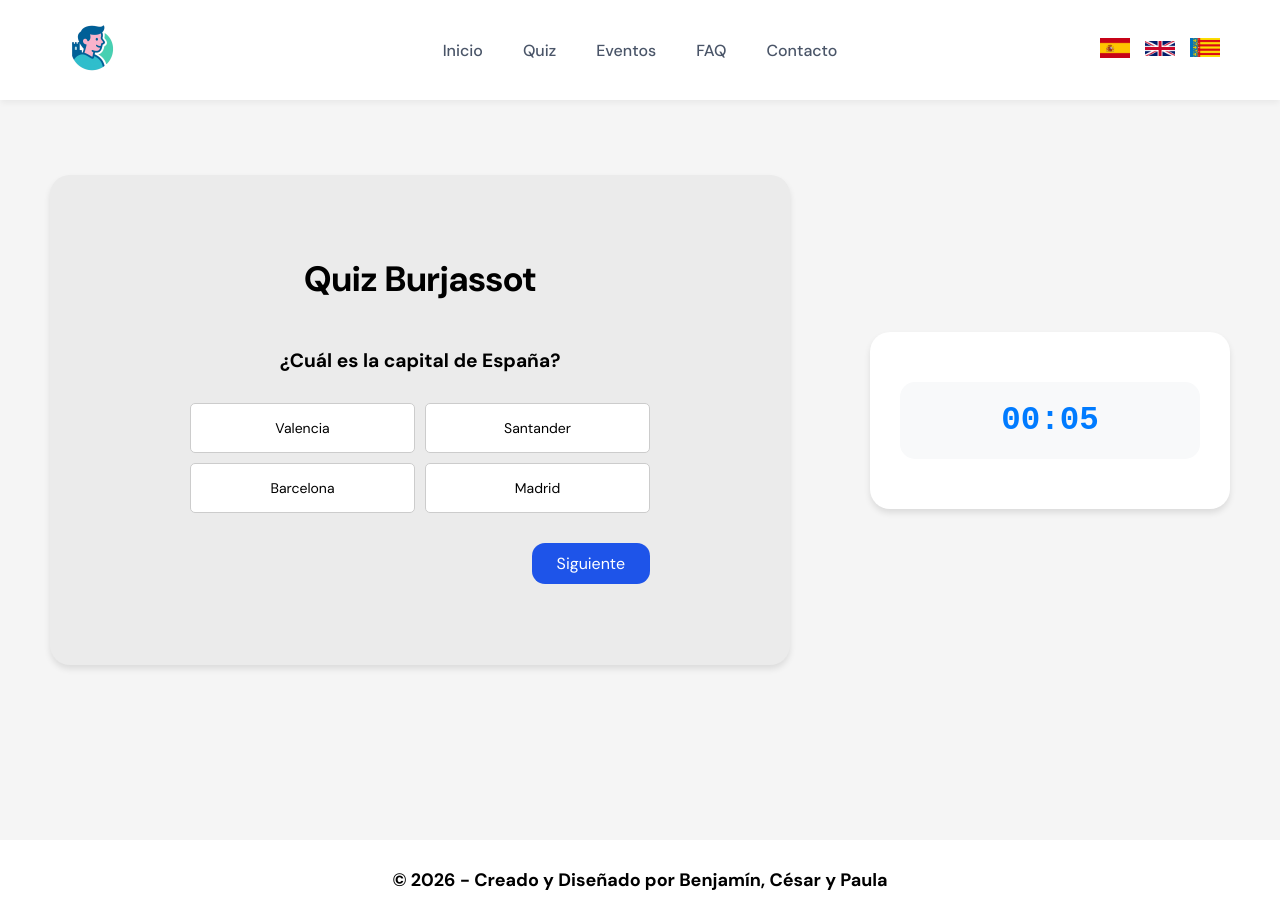
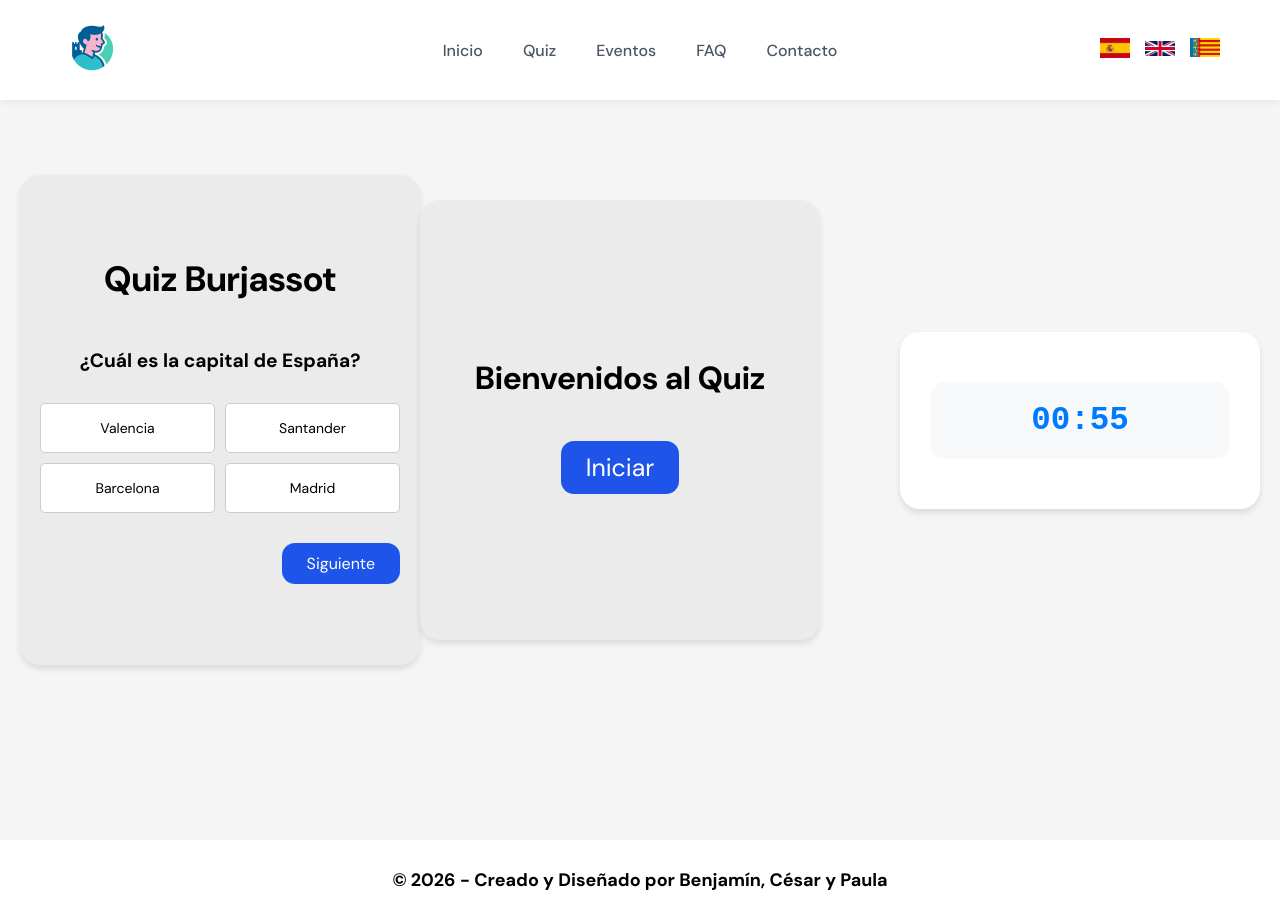
Before and after one commit to benjvm/BurjaConnect, a React (Vite) app: page /QuizBurjassot in a window 1280 px wide. Built offline with nearby package versions, Linux system fonts and the light colour scheme; a web font is replaced by a local one.

Commit message:
Creacion del bloque del quiz

```diff
--- a/src/assets/styles/style_Quiz/QuizBurjassot.css
+++ b/src/assets/styles/style_Quiz/QuizBurjassot.css
@@ -1,9 +1,3 @@
-body
-{
-    margin: 0;
-    font-family: "Inter", sans-serif;
-}
-
 .container
 {
     min-height: 100vh;
@@ -23,6 +17,40 @@ body
     align-content: center;
     margin-left: 10vh;
     ;
+}
+.mainDiv_0
+{
+    display: flex;
+    flex-direction: column;
+    justify-content: center;
+    align-items: center;
+    border-radius: 20px;
+    background-color: rgb(235, 235, 235);
+    width: 100%;
+    max-width: 600px;
+    min-height: 400px;
+    padding: 20px;
+    box-shadow: 0 4px 6px rgba(0, 0, 0, 0.1);
+}
+
+.bt_mainDiv_0
+{
+    background-color: rgb(30, 84, 233);
+    border: none;
+    color: white;
+    padding: 10px 25px;
+    text-align: center;
+    text-decoration: none;
+    font-size: 25px;
+    cursor: pointer;
+    border-radius: 13px;
+    transition: background-color 0.3s;
+    margin-top: 4vh;
+
+}
+.bt_mainDiv_0:hover
+{
+    background-color: rgb(25, 70, 200);
 }
 
 .mainDiv
--- a/src/components/component_Quiz/CuentaAtras.jsx
+++ b/src/components/component_Quiz/CuentaAtras.jsx
@@ -2,7 +2,7 @@ import React, { useState, useEffect } from 'react';
 import '../../assets/styles/style_Quiz/CuentaAtras.css';
 
 export default function CuentaAtras({ onTiempoTerminado, detener }) {
-  var TIEMPO_INICIAL = 10;
+  var TIEMPO_INICIAL = 60;
 
   var [tiempo, setTiempo] = useState(TIEMPO_INICIAL);
 
--- a/src/components/component_Quiz/QuizBurjassot.jsx
+++ b/src/components/component_Quiz/QuizBurjassot.jsx
@@ -88,6 +88,10 @@ export default function QuizBurjassot()
             detener={juegoTerminado}
           />
         </div>
+        <div className='mainDiv_0'>
+          <h1>Bienvenidos al Quiz</h1>
+          <button className='bt_mainDiv_0'>Iniciar</button>
+        </div>
         <div className="mainDiv">
           <h1>Quiz Burjassot</h1>
 
```
